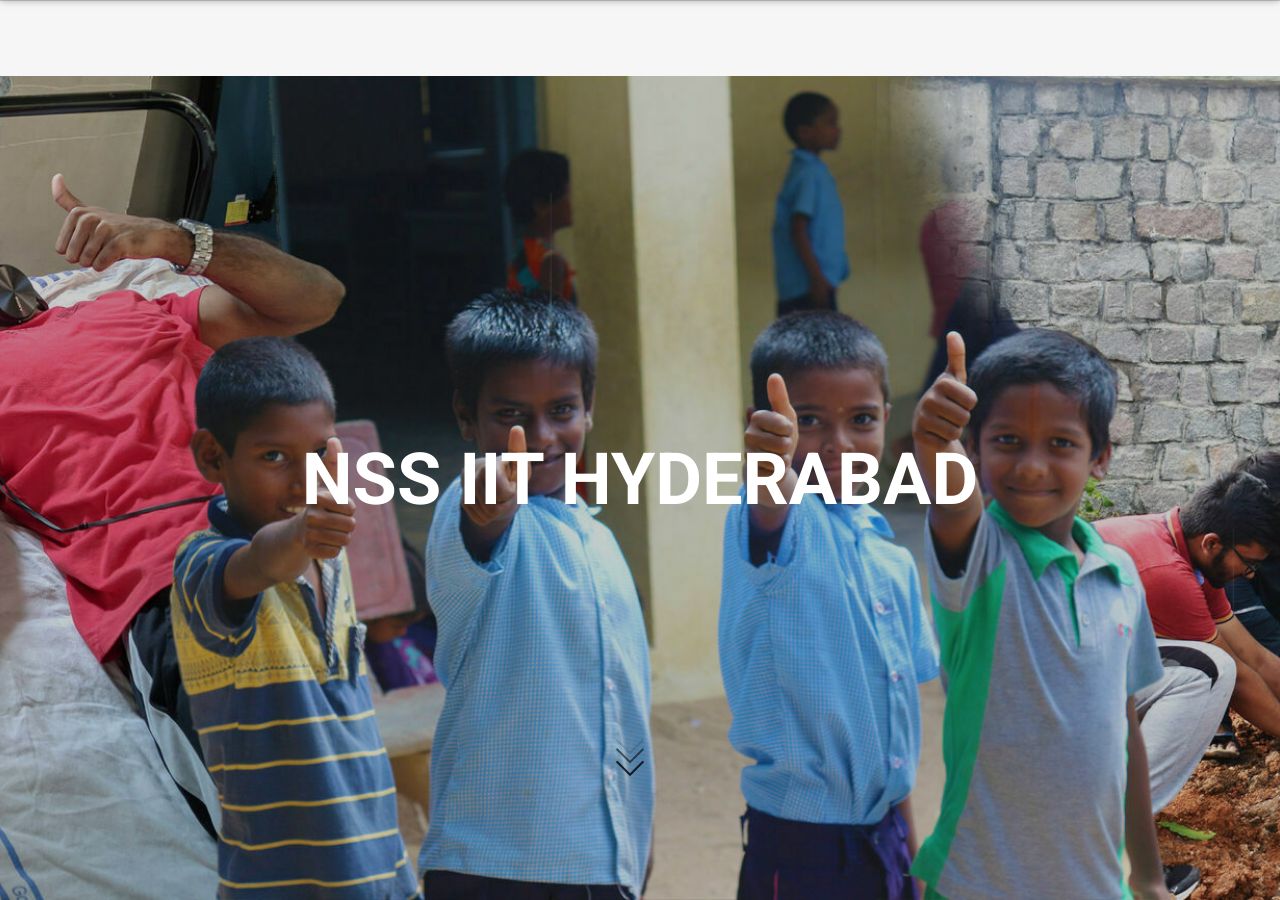
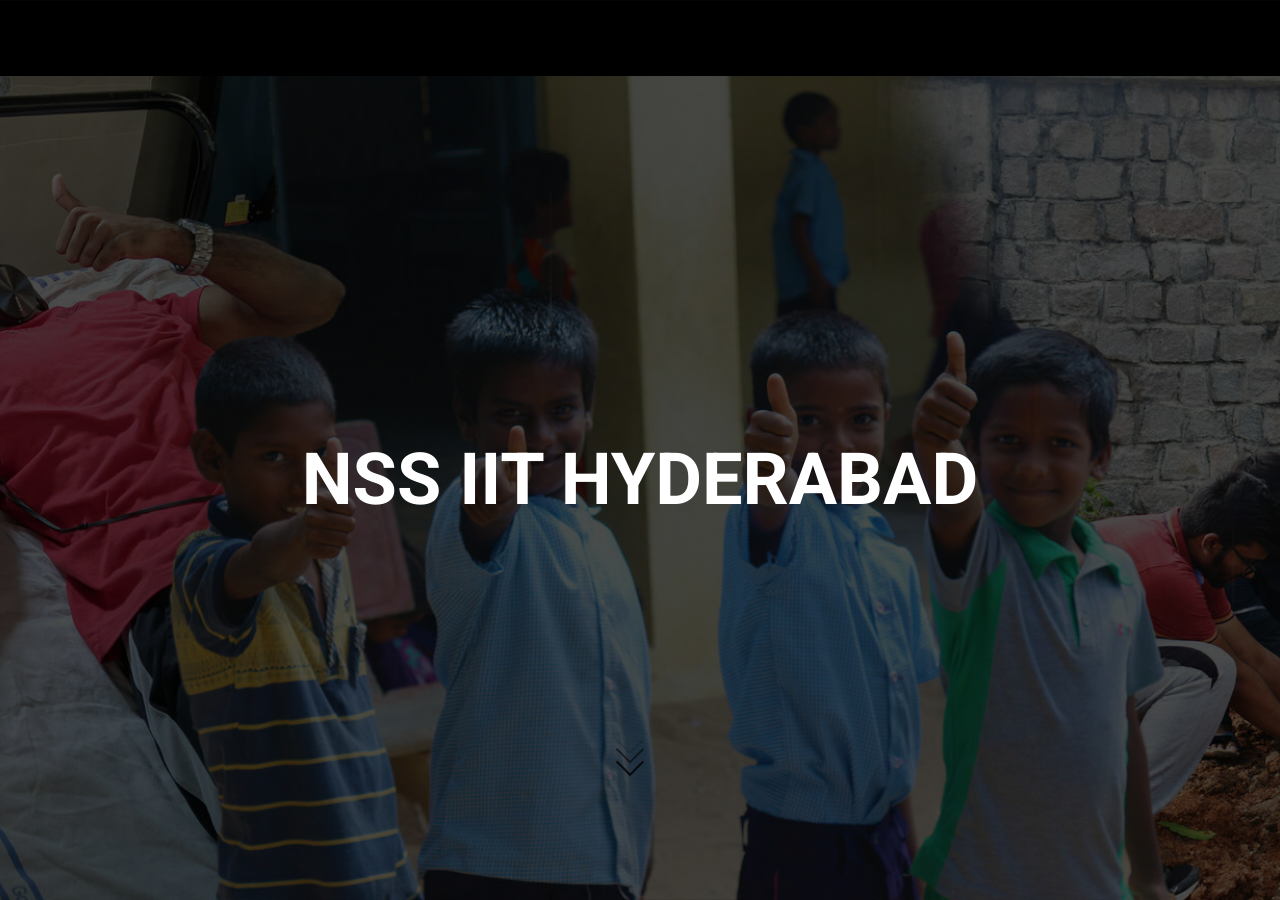
Before and after one commit to iith-nss/iith_nss_jekyll, a Jekyll site: the page built from index.md, in a window 1280 px wide and 900 px high. Built offline with Jekyll 4.4.1, drawn with Linux system fonts in a browser that asks for light colours; nearby versions of some CDN libraries.

Commit message:
Home page styling improvements

```diff
--- a/assets/css/style.css
+++ b/assets/css/style.css
@@ -71,7 +71,7 @@
 html, body {
     height: 100%;
     width: 100%;
-    background-color: #f6f6f6;
+    background-color: black;
 }
 html {
   scroll-behavior: smooth;
@@ -99,7 +99,7 @@
 }
 /* additional sections */
 #home-desktop {
-  background-image: linear-gradient(rgba(0, 0, 0, 0.2), rgba(0, 0, 0, 0.2)), url(../images/Cover-4.jpg);
+  background-image: linear-gradient(rgba(0, 0, 0, 0.7), rgba(0, 0, 0, 0.7)), url(../images/Cover-4.jpg);
   background-position: center;
   background-size: cover;
   display: table;
@@ -108,7 +108,7 @@
   width: 100%;
 }
 #home-mobile {
-  background-image: linear-gradient(rgba(0, 0, 0, 0.2), rgba(0, 0, 0, 0.2)), url(../images/Cover-4.jpg);
+  background-image: linear-gradient(rgba(0, 0, 0, 0.7), rgba(0, 0, 0, 0.7)), url(../images/Cover-4.jpg);
   background-position: center;
   background-size: cover;
   display: table;
--- a/index.md
+++ b/index.md
@@ -48,11 +48,11 @@
       <div class="col-xl-2 col-lg-1 col-md-1"></div>
   </div>
 
-  <div class="row justify-content-center">
+  <div class="row justify-content-center pb-2">
       <div class="col-xl-2 col-lg-1 col-md-1"></div>
       <div class="col-xl-8 col-lg-10 col-md-10 col-sm-12">
           <div class="text-center my-3">
-              <h2 class="about_heading display-5">What we do?</h2>
+              <h2 class="about_heading display-5 text-light">What we do?</h2>
               <hr class="accent-2 mb-4 mt-0 mx-auto" style="width: 80px; background-color: #ff5e5e; height: 3px;">
               <p class="text-light">
                 NSS at IIT Hyderabad is aimed at providing each student with a significant context in which he/she can reach a deeper understanding of social reality in India today.
```
